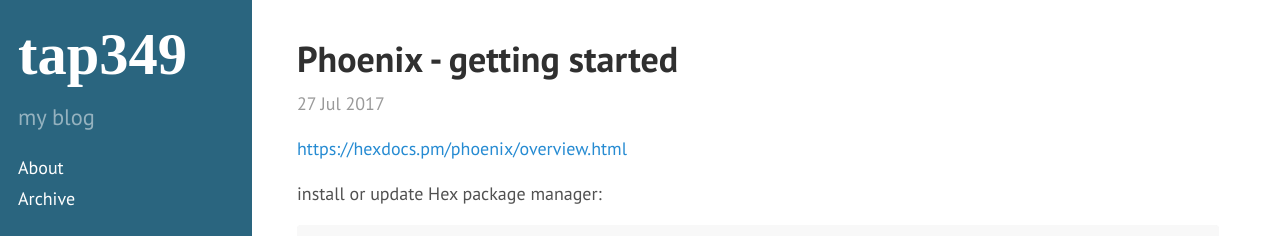
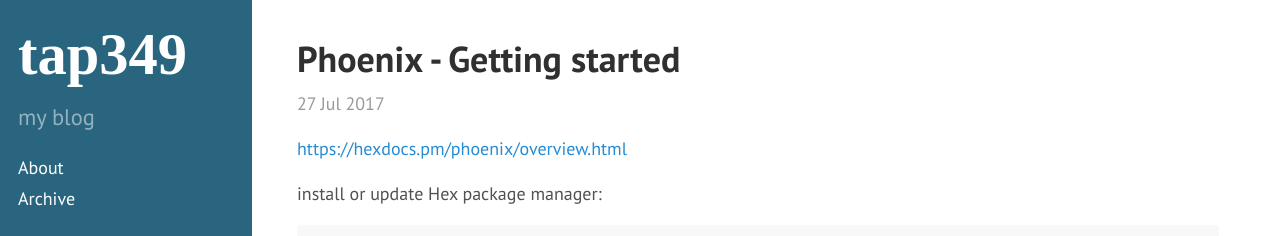
Before and after one commit to tap349/tap349.github.io, a Jekyll site: the page built from _posts/2017-07-27-phoenix-getting-started.md, in a window 1280 px wide and 900 px high. Shown: the top 236 px of the window. Built offline with Jekyll 4.4.1, drawn with Linux system fonts in a browser that asks for light colours.

Commit message:
update 2017-08-09_12:35:38

```diff
--- a/_posts/2017-07-27-phoenix-getting-started.md
+++ b/_posts/2017-07-27-phoenix-getting-started.md
@@ -1,6 +1,6 @@
 ---
 layout: post
-title: Phoenix - getting started
+title: Phoenix - Getting started
 date: 2017-07-27 13:44:01 +0300
 access: public
 categories: [phoenix]
```
